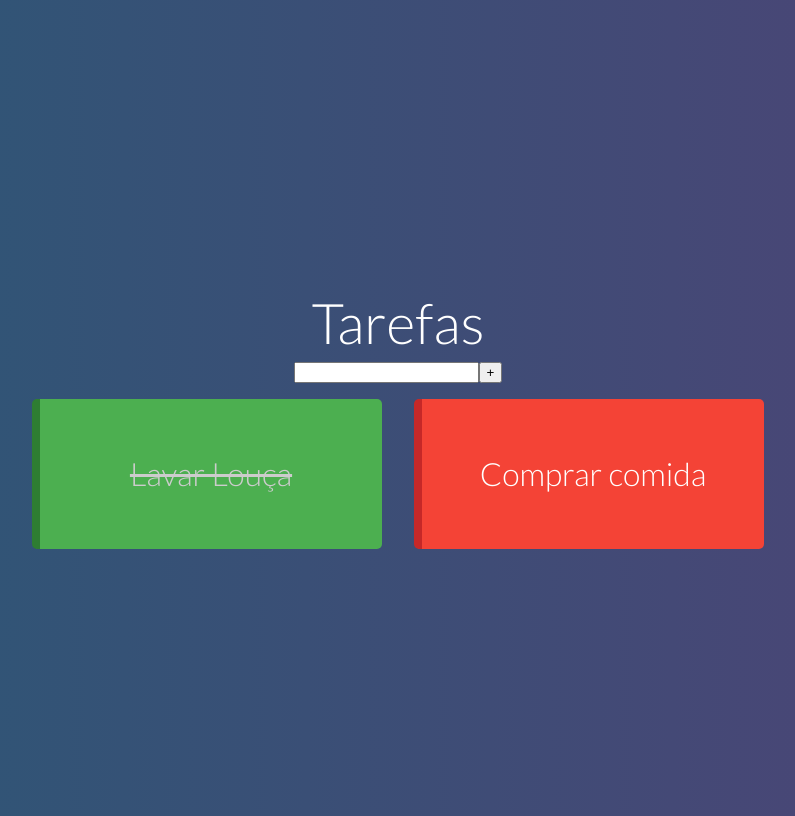
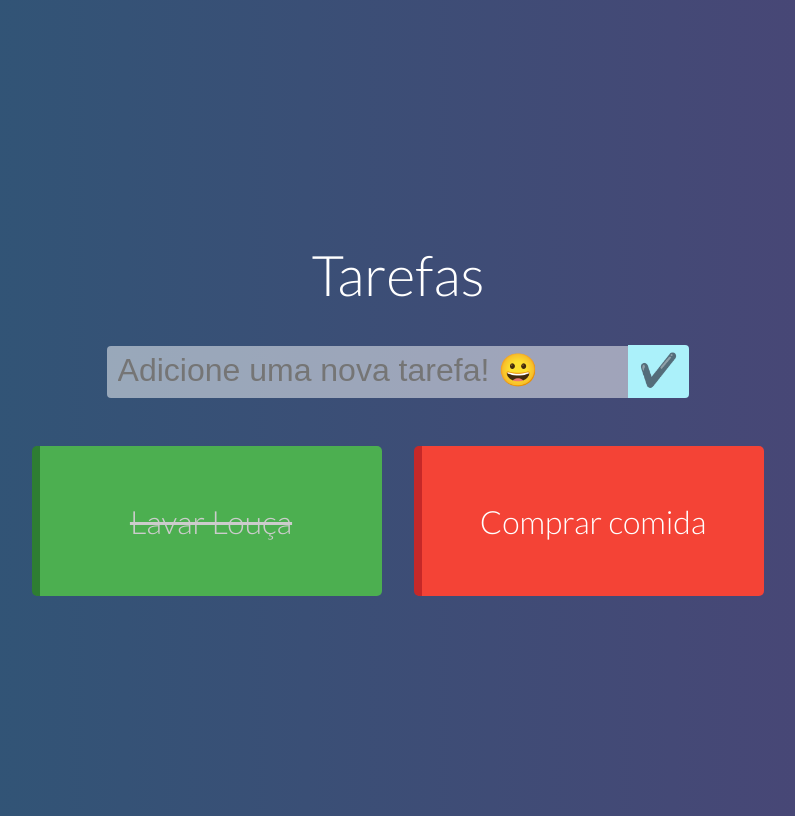
Before and after one commit to leandrocodes/vue.js-studies, a Vue app in the folder 9th - todo-list/: page / in a window 1280 px wide. Shown: the whole page, without its empty margins (242-1037 px from the left). Built offline with nearby package versions, Linux system fonts and the light colour scheme.

Commit message:
style add new task

```diff
--- a/9th - todo-list/src/components/NewTask.vue
+++ b/9th - todo-list/src/components/NewTask.vue
@@ -1,7 +1,7 @@
 <template>
     <div class="new-task">
-        <input v-model="name" type="text" @keydown.enter="add">
-        <button @click="add">+</button>
+        <input class="form-element" placeholder="Adicione uma nova tarefa! 😀" v-model="name" type="text" @keydown.enter="add">
+        <button class="form-element" @click="add">✔️</button>
     </div>
 </template>
 
@@ -22,5 +22,27 @@ export default {
 </script>
 
 <style>
-
+    .new-task{
+        margin: 2rem;
+    }
+    .form-element{
+        outline: none;
+        font-size: 2rem;
+        border: 1px solid rgba(255, 255, 255, 0);
+        padding: 5px 10px 8px;
+        color: rgb(49, 49, 49);
+    }
+    input.form-element{
+        width: 500px;
+        background: rgba(255, 255, 255, 0.493);
+        border-top-left-radius: 4px;
+        border-bottom-left-radius: 4px;
+        border-right: none;
+    }
+    button{
+        border-left: none;
+        border-top-right-radius: 4px;
+        border-bottom-right-radius: 4px;
+        background-color: rgb(171, 241, 250);
+    }
 </style>
```
